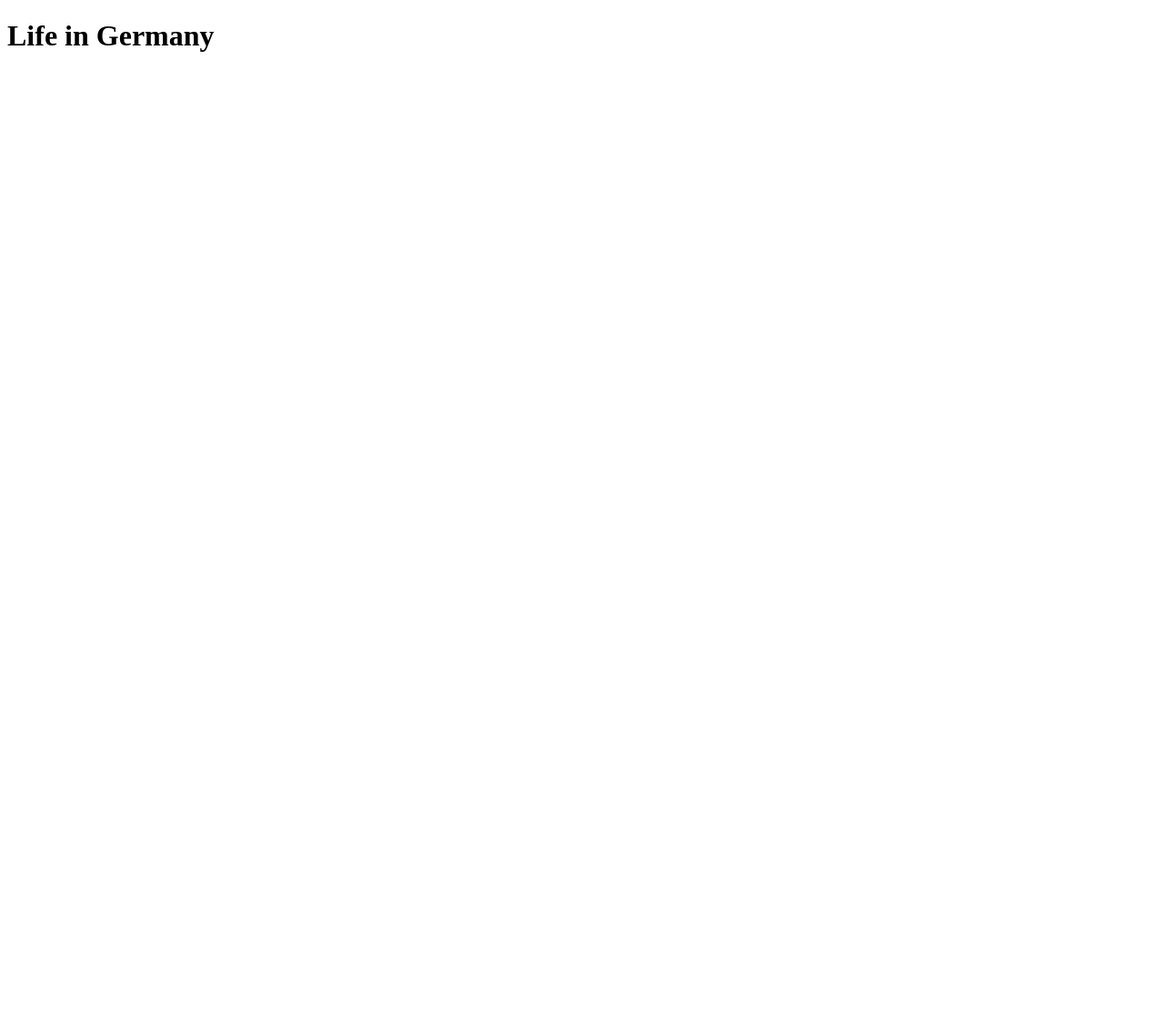
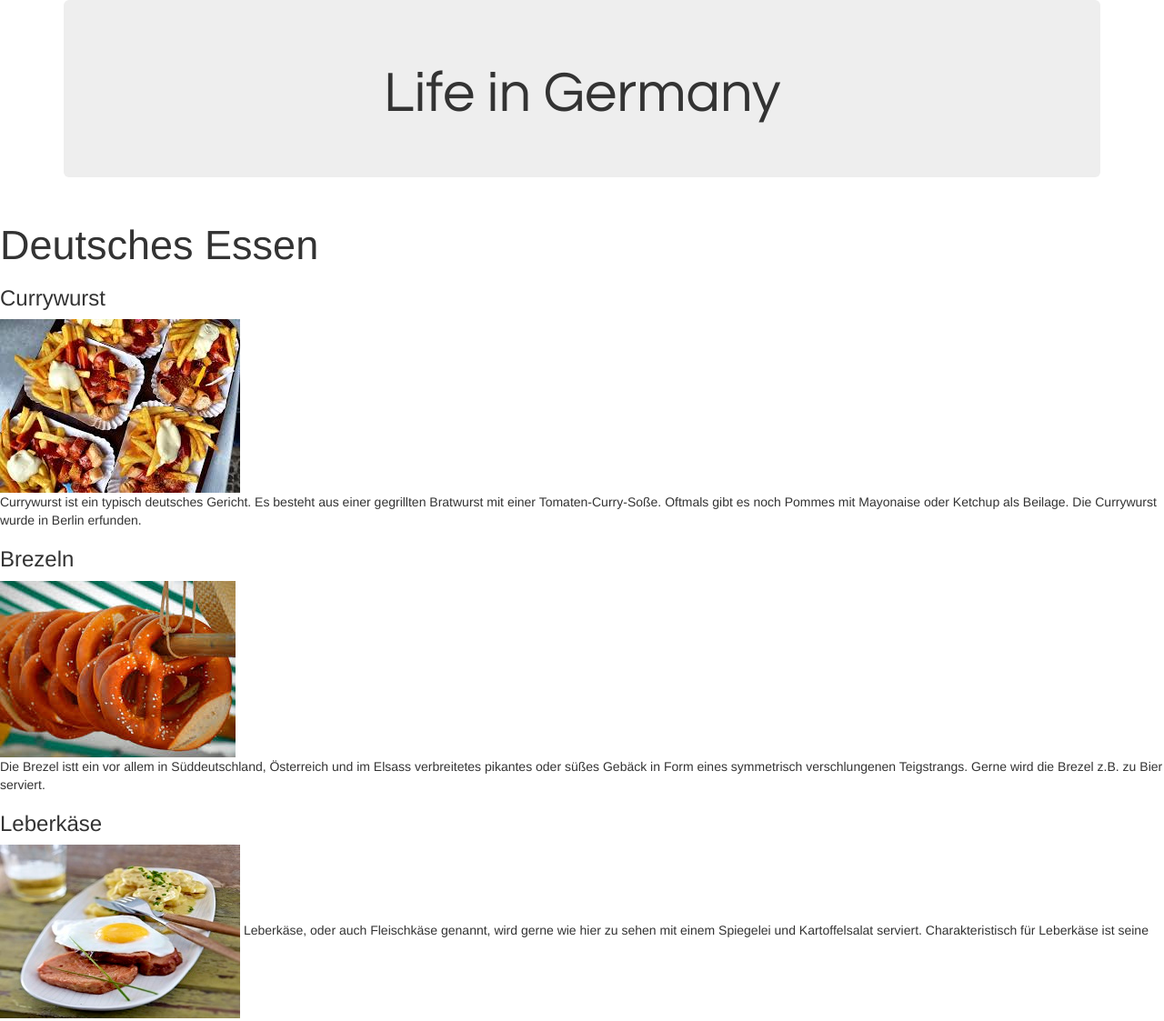
Before and after one commit to Maiannia/blog-lig, a plain HTML site: page index.html in a window 1280 px wide. Shown: the top 1123 px of the page at 91% size. Before the commit the page ends 800 px from the top, so only its background shows below. Drawn offline with Linux system fonts and the light colour scheme.

Commit message:
adding images + text to website, changing fonts
Gerichte hinzugefügt, Bilder eingefügt, Schriftart geändert

```diff
--- a/css/styles.css
+++ b/css/styles.css
@@ -0,0 +1,7 @@
+h1 {
+  font-family: "Century Gothic"
+}
+
+h2 {
+  font-size: 45px;
+}
--- a/index.html
+++ b/index.html
@@ -2,10 +2,13 @@
 <html>
 
 <head>
-<link rel="stylesheets" types"text/css" href="css/styles.css">
+
+<link href="css/bootstrap.css" rel="stylesheet">
+<link rel="stylesheet" href="css/bootstrap-theme.css">
+
+<meta name="viewport" content="width=device-width, initial-scale=1.0">
+<link rel="stylesheet" types"text/css" href="css/styles.css">
 <script src="js/scripts.js"></script>
-<meta name="viewport" content="width=device-width, initial-scale=1.0">
-
   <title>Life in Germany</title>
 </head>
 
@@ -13,12 +16,34 @@
   <div class="container">
     <div class='jumbotron'>
       <div class="row">
-        <div class="col-sm-8">
-<h1>Life in Germany</h1>
+        <div class="col-sm-12">
+<h1 class="text-center">Life in Germany</h1>
       </div>
      </div>
     </div>
    </div>
+
+<h2> Deutsches Essen </h2>
+
+<h3>Currywurst</h3>
+<img src="images/currywurst.jpg" alt="Currywurst">
+<p> Currywurst ist ein typisch deutsches Gericht.
+   Es besteht aus einer gegrillten Bratwurst mit einer Tomaten-Curry-Soße.
+   Oftmals gibt es noch Pommes mit Mayonaise oder Ketchup als Beilage. Die Currywurst
+   wurde in Berlin erfunden. </p>
+
+<h3>Brezeln</h3>
+<img src="images/brezeln.jpg" alt="Brezeln">
+<p> Die Brezel istt ein vor allem in Süddeutschland, Österreich und im Elsass verbreitetes
+    pikantes oder süßes Gebäck in Form eines symmetrisch verschlungenen Teigstrangs. Gerne wird
+    die Brezel z.B. zu Bier serviert. </p>
+
+<h3>Leberkäse</h3>
+<img src="images/leberkaese.jpg" alt="Leberkäse mit Spiegelei und Kartoffelsalat"
+<p> Leberkäse, oder auch Fleischkäse genannt, wird gerne wie hier zu sehen mit einem Spiegelei
+    und Kartoffelsalat serviert. Charakteristisch für Leberkäse ist seine eckige Pastetenform. </p>
+
+
 </body>
 
 </html>
```
Also changed, not shown: images/brezeln.jpg (added), images/currywurst.jpg (added), images/leberkaese.jpg (added), images/leberkaese1..jpg (added), images/leberkaese2.jpg (added).
